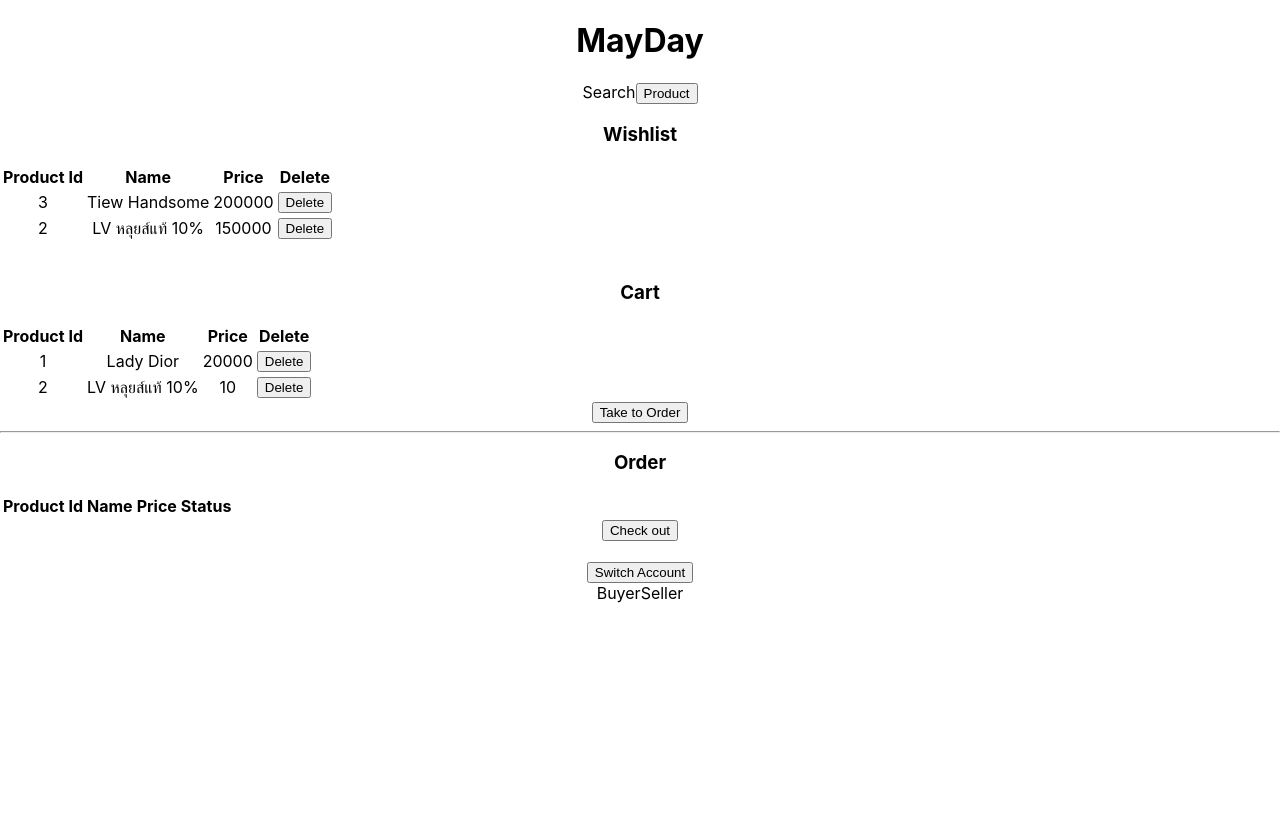
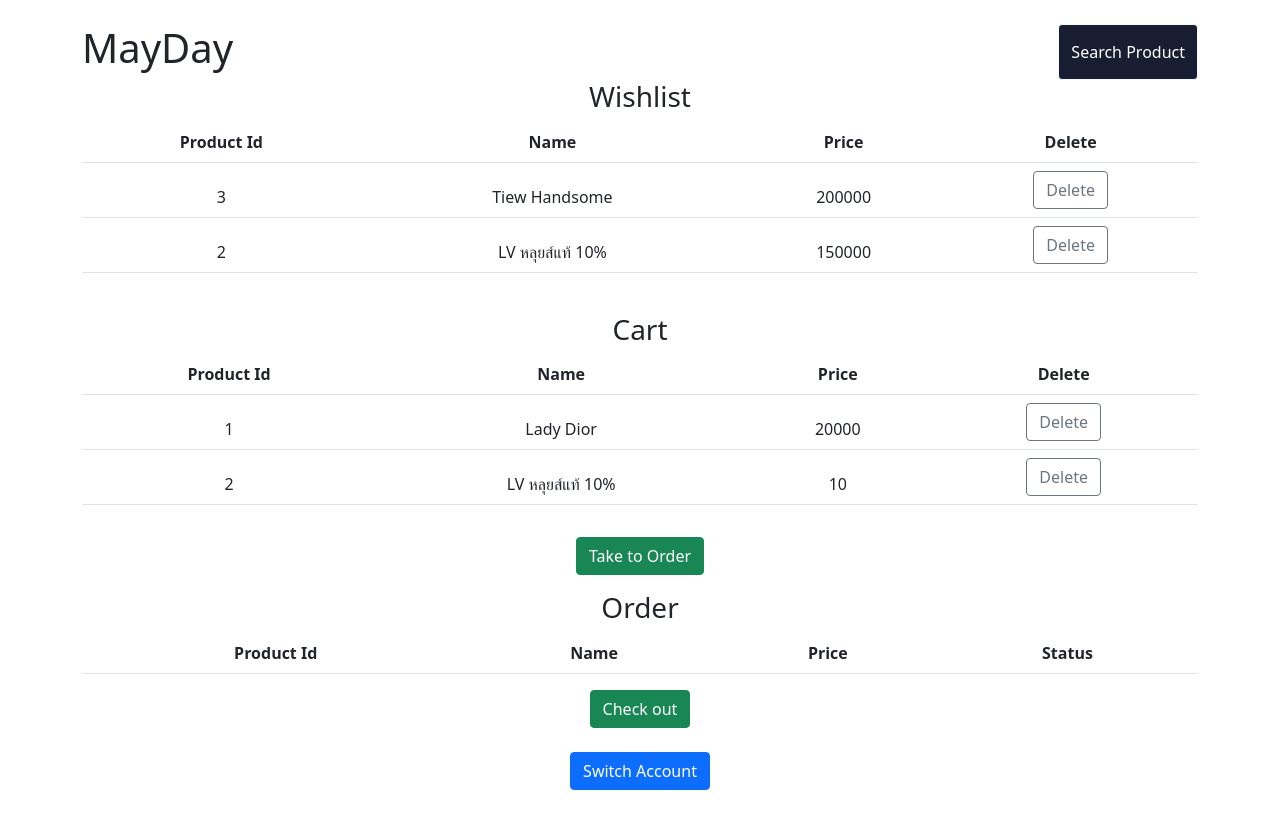
Before and after one commit to Sleepydog8/maydayLite, a React (Create React App) app in the folder frontend/: page / in a window 1280 px wide. Shown: the top 828 px of the page. Before the commit the page ends 800 px from the top, so only its background shows below. Built offline with nearby package versions, Linux system fonts and the light colour scheme.

Commit message:
AddBootstrap_Modify_Profile

```diff
--- a/frontend/package.json
+++ b/frontend/package.json
@@ -3,9 +3,12 @@
   "version": "0.1.0",
   "private": true,
   "dependencies": {
+    "@popperjs/core": "^2.10.2",
     "@testing-library/jest-dom": "^5.11.4",
     "@testing-library/react": "^11.1.0",
     "@testing-library/user-event": "^12.1.10",
+    "bootstrap": "^5.1.3",
+    "popper.js": "^1.16.1",
     "react": "^17.0.2",
     "react-dom": "^17.0.2",
     "react-router-dom": "^6.0.2",
--- a/frontend/public/index.html
+++ b/frontend/public/index.html
@@ -9,6 +9,8 @@
       name="description"
       content="Web site created using create-react-app"
     />
+    <!-- JavaScript Bundle with Popper -->
+    <!-- CSS only -->
     <link rel="apple-touch-icon" href="%PUBLIC_URL%/logo192.png" />
     <!--
       manifest.json provides metadata used when your web app is installed on a
--- a/frontend/src/App.js
+++ b/frontend/src/App.js
@@ -4,7 +4,8 @@ import { BrowserRouter, Routes as Switch, Route } from 'react-router-dom'
 import ProfileBuyer from './views/ProfileBuyer'
 import SearchProduct from './views/SearchProduct'
 import ProfileSeller from './views/ProfileSeller'
-
+import 'bootstrap/dist/css/bootstrap.min.css'
+import 'bootstrap/dist/js/bootstrap.js'
 function App() {
   return (
     <div className="App">
--- a/frontend/src/views/ProfileBuyer.js
+++ b/frontend/src/views/ProfileBuyer.js
@@ -31,10 +31,6 @@ var cart = [
 ]
 var order = []
 
-function myFunction() {
-  document.getElementById('myDropdown').classList.toggle('show')
-}
-
 function addToWishlist(productId) {
   alert('add to wishlist complete!')
   console.log('ssss')
@@ -65,20 +61,6 @@ async function showItemsInWishlist() {}
 async function showItemsInCart() {}
 
 async function showItemsInOrder() {}
-// Close the dropdown if the user clicks outside of it
-
-window.onClick = function (event) {
-  if (!event.target.matches('.dropbtn')) {
-    var dropdowns = document.getElementsByClassName('dropdown-content')
-    var i
-    for (i = 0; i < dropdowns.length; i++) {
-      var openDropdown = dropdowns[i]
-      if (openDropdown.classList.contains('show')) {
-        openDropdown.classList.remove('show')
-      }
-    }
-  }
-}
 
 function ProfileBuyer() {
   useEffect(() => {
@@ -88,18 +70,22 @@ function ProfileBuyer() {
   }, [])
 
   return (
-    <div>
+    <div class="container">
       <container>
-        <div>
+        <br />
+        <div class="d-flex justify-content-between">
           <h1>MayDay</h1>
-          Search
-          <button onClick={() => (window.location.href = '/search-product')}>
-            Product
+          <button
+            onClick={() => (window.location.href = '/search-product')}
+            class="btn btn-light searchBtn"
+            style={{ backgroundColor: '#181D31', color: 'white' }}
+          >
+            Search Product
           </button>
         </div>
         <div>
           <h3> Wishlist </h3>
-          <table class="myTable">
+          <table class="table table-striped table-hover">
             <thead>
               <tr>
                 <th>Product Id</th>
@@ -114,7 +100,7 @@ function ProfileBuyer() {
                   <td>{item.Price}</td>
                   <td>
                     <button
-                      class="deleteBtn"
+                      class="btn btn-outline-secondary"
                       onClick={() => deleteWishlist(item.ProductId)}
                     >
                       Delete
@@ -128,7 +114,7 @@ function ProfileBuyer() {
           <br></br>
 
           <h3>Cart</h3>
-          <table class="myTable">
+          <table class="myTable table">
             <thead>
               <tr>
                 <th>Product Id</th>
@@ -143,7 +129,7 @@ function ProfileBuyer() {
                   <td>{item.Price}</td>
                   <td>
                     <button
-                      class="deleteBtn"
+                      class="btn btn-outline-secondary"
                       onClick={() => deleteCart(item.ProductId)}
                     >
                       Delete
@@ -154,13 +140,12 @@ function ProfileBuyer() {
             </thead>
             <tbody id="cart-productlist"></tbody>
           </table>
-          <button class="confirmBtn" onClick={takeToOrder}>
+          <button class="btn btn-success mt-3 mb-3" onClick={takeToOrder}>
             Take to Order
           </button>
           <br></br>
-          <hr></hr>
           <h3>Order</h3>
-          <table class="myTable">
+          <table class="myTable table">
             <thead>
               <tr>
                 <th>Product Id</th>
@@ -179,23 +164,18 @@ function ProfileBuyer() {
             </thead>
             <tbody id="order-productlist"></tbody>
           </table>
-          <button class="confirmBtn" onClick={checkout}>
+          <button class="btn btn-success" onClick={checkout}>
             Check out
           </button>
           <br></br>
         </div>
         <br></br>
-        <div class="dropdown">
-          <button onClick="myFunction()" class="dropbtn">
-            Switch Account
-          </button>
-          <div id="myDropdown" class="dropdown-content">
-            <a onClick={() => (window.location.href = '/')}>Buyer</a>
-            <a onClick={() => (window.location.href = '/ProfileSeller')}>
-              Seller
-            </a>
-          </div>
-        </div>
+        <button
+          onClick={() => (window.location.href = '/ProfileSeller')}
+          class="btn btn-primary mb-5"
+        >
+          Switch Account
+        </button>
       </container>
     </div>
   )
--- a/frontend/src/views/ProfileSeller.js
+++ b/frontend/src/views/ProfileSeller.js
@@ -39,25 +39,34 @@ function ProfileSeller() {
     showItemsInStock()
   }, [])
   return (
-    <div>
-      <h1> MayDay </h1>
-      <h1> Product List </h1>
-      <label for="ProductName">Product Name :</label>
-      <input type="text" id="ProductName"></input>
+    <div class="container">
+      <div class="d-flex flex-column align-items-start">
+        <h1> MayDay </h1>
+      </div>
+      <div class="row">
+        <div class="col">
+          <label for="ProductName">Product Name </label>
+          <input type="text" id="ProductName" class="ms-2"></input>
+        </div>
+        <div class="col">
+          <label for="Category">Category </label>
+          <input type="text" id="Category" class="ms-2"></input>
+        </div>
+        <div class="col">
+          <label for="Brand">Brand </label>
+          <input type="text" id="Brand" class="ms-2"></input>
+        </div>
+        <div class="col">
+          <label for="Price">Price </label>
+          <input type="number" id="Price" class="ms-2"></input>
+        </div>
+      </div>
       <br />
-      <label for="Category">Category :</label>
-      <input type="text" id="Category"></input>
-      <br />
-      <label for="Brand">Brand :</label>
-      <input type="text" id="Brand"></input>
-      <br />
-      <label for="Price">Price :</label>
-      <input type="number" id="Price"></input>
-      <br />
-      <button id="addBtn" onClick={stock}>
+      <button class="btn btn-success" onClick={stock}>
         Stock
       </button>
-      <table>
+      <br />
+      <table class="table">
         <thead>
           <tr>
             <th>Product Name</th>
@@ -74,7 +83,7 @@ function ProfileSeller() {
               <td>{item.Price}</td>
               <td>
                 <button
-                  class="deleteBtn"
+                  class="btn btn-outline-secondary"
                   onClick={() => deleteProduct(item.ProductId)}
                 >
                   Delete
@@ -86,7 +95,12 @@ function ProfileSeller() {
 
         <tbody id="stock-ProductList"></tbody>
       </table>
-      <button onClick={() => (window.location.href = '/')}>Back</button>
+      <button
+        onClick={() => (window.location.href = '/')}
+        class="btn btn-primary mb-5"
+      >
+        Switch Account
+      </button>
     </div>
   )
 }
```
Also changed, not shown: 1 other file (tests, documents, lock files or other folders).
